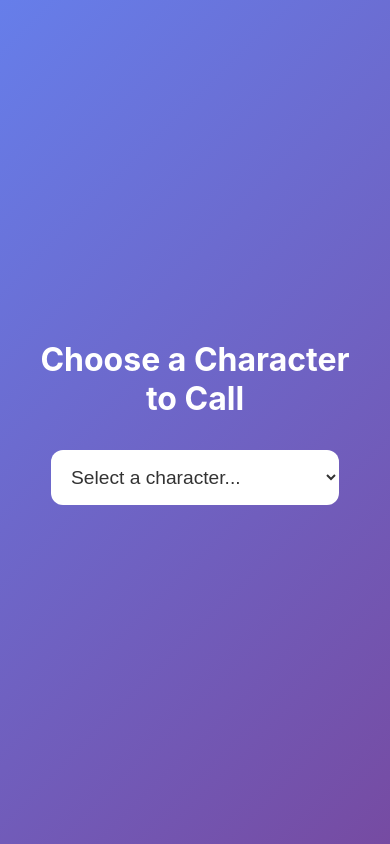
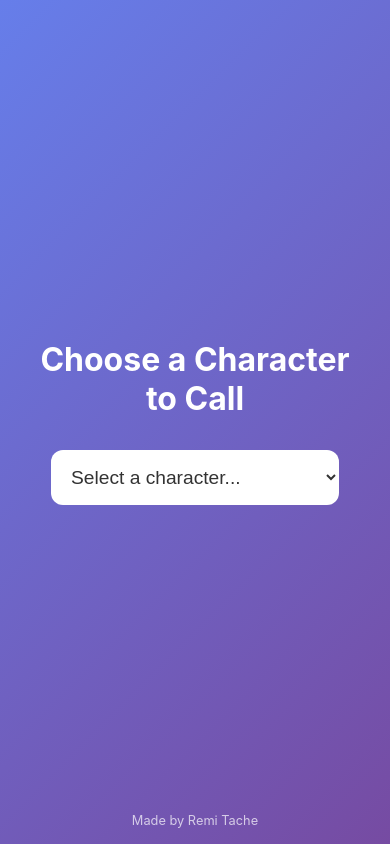
Before and after one commit to remitache/incoming-calls, a Nuxt app: page / in a window 390 px wide. Built offline with nearby package versions, Linux system fonts and the light colour scheme.

Commit message:
:zap: paw patrol

```diff
--- a/pages/index.vue
+++ b/pages/index.vue
@@ -9,7 +9,11 @@
         <option value="gabby">Gabby (Gabby's Dollhouse)</option>
         <option value="minion">Minion</option>
         <option value="spiderman">Spiderman</option>
+        <option value="pawpatrol">Paw Patrol</option>
       </select>
+      <div class="credits">
+        Made by Remi Tache
+      </div>
     </div>
 
     <!-- Call Screen -->
@@ -78,6 +82,11 @@ const characters = {
     name: 'Spiderman',
     image: '/spiderman.jpg',
     fallbackColor: 'linear-gradient(135deg, #e74c3c 0%, #c0392b 100%)'
+  },
+  pawpatrol: {
+    name: 'Paw Patrol',
+    image: '/pawpatrol.jpg',
+    fallbackColor: 'linear-gradient(135deg, #3498db 0%, #2980b9 100%)'
   }
 }
 
@@ -243,6 +252,16 @@ watch(selectedCharacter, (newValue) => {
   backdrop-filter: blur(10px);
 }
 
+.credits {
+  position: absolute;
+  bottom: 1rem;
+  left: 50%;
+  transform: translateX(-50%);
+  font-size: 0.9rem;
+  opacity: 0.7;
+  color: white;
+}
+
 @media (max-width: 480px) {
   .character-info h2 {
     font-size: 2rem;
@@ -256,5 +275,9 @@ watch(selectedCharacter, (newValue) => {
     width: 50px;
     height: 50px;
   }
+
+  .credits {
+    font-size: 0.8rem;
+  }
 }
 </style>
```
Also changed, not shown: public/pawpatrol.jpg (added).
